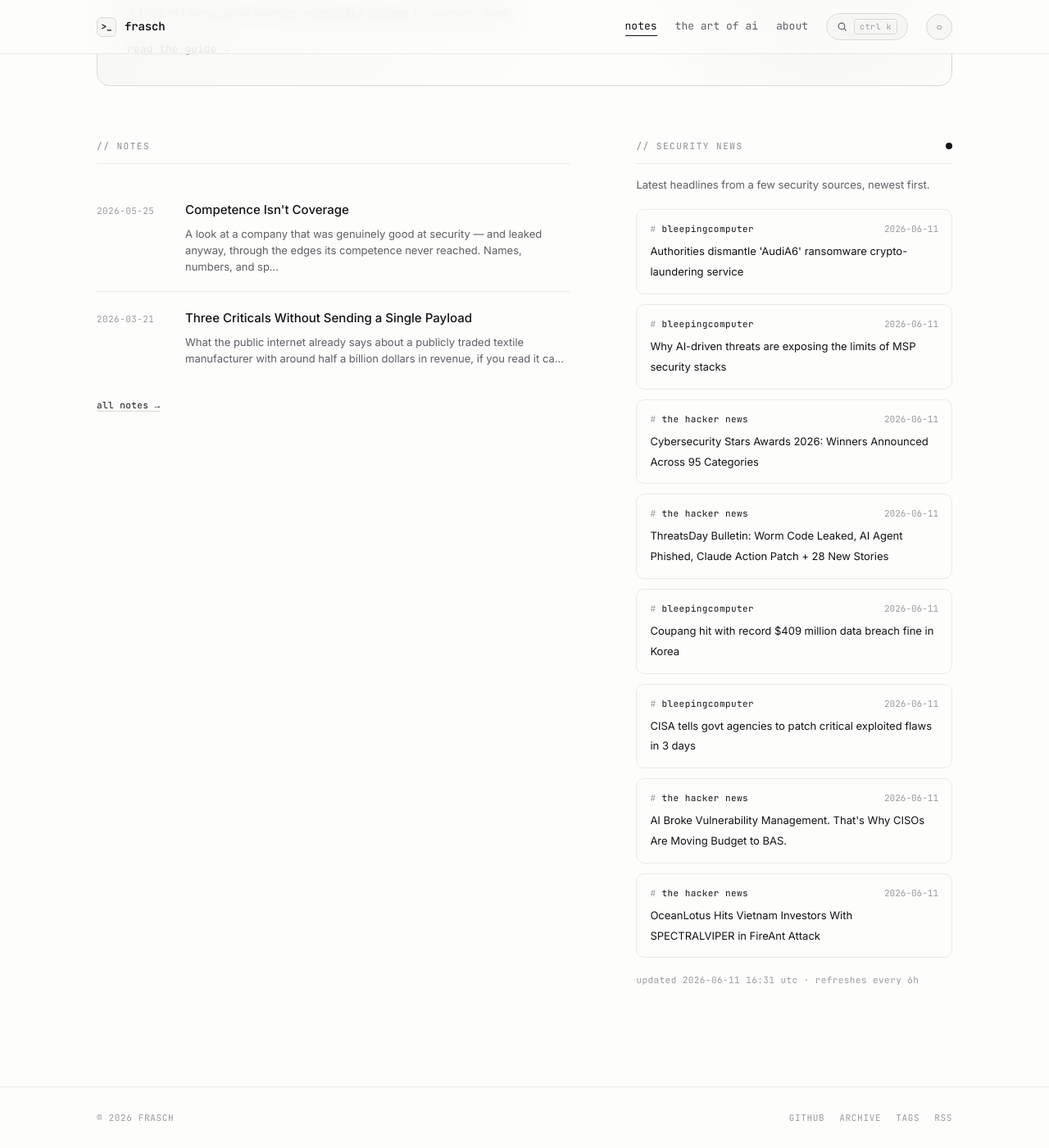
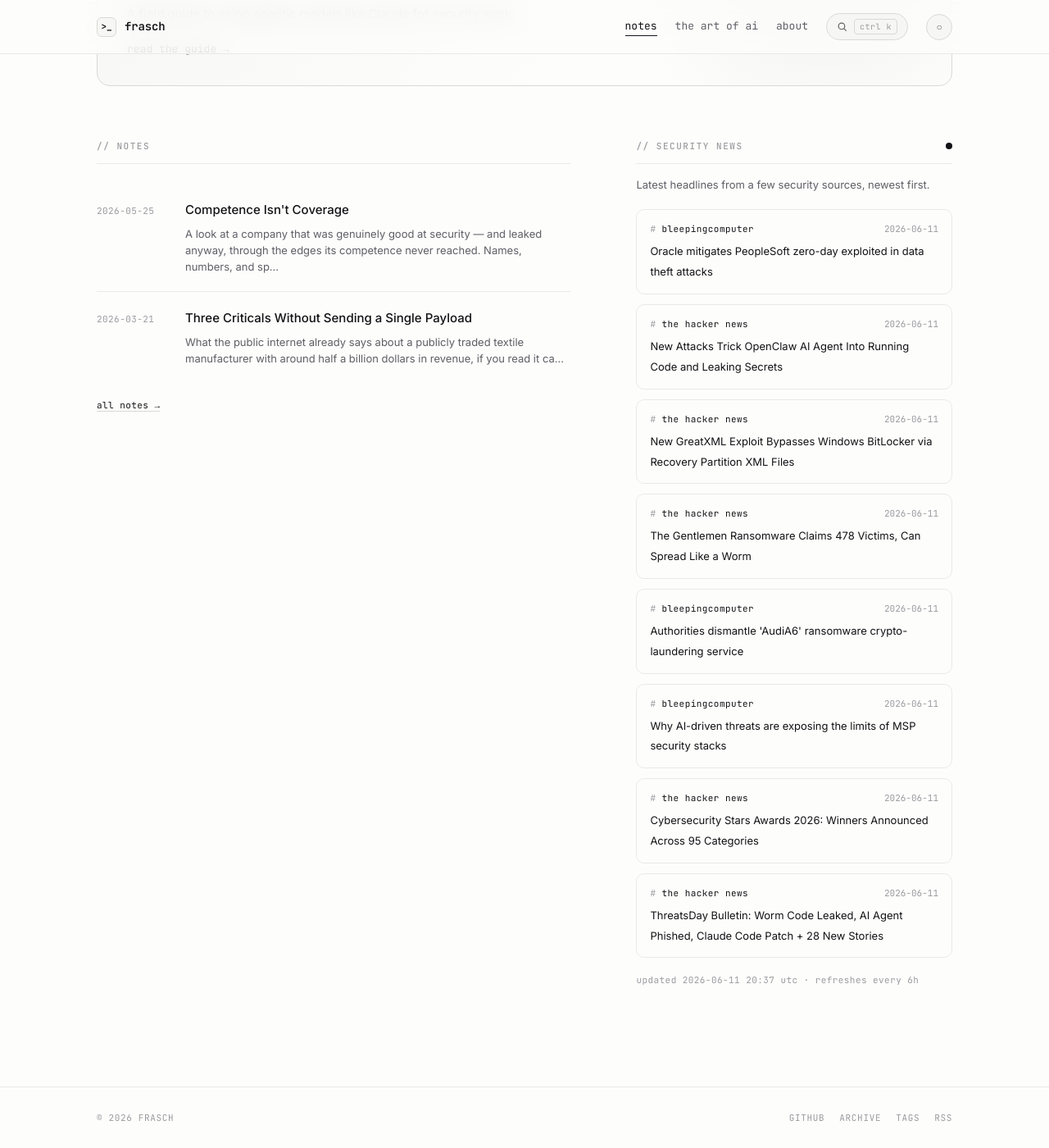
Before and after one commit to whoisfrasch/frasch, a Jekyll site: the page built from index.html, in a window 1280 px wide and 1400 px high, scrolled down 615 px. Shown: the whole window at 82% size. Built offline with Jekyll 4.4.1, drawn with Linux system fonts in a browser that asks for light colours.

Commit message:
Refresh security news feed

```diff
--- a/_data/news.json
+++ b/_data/news.json
@@ -1,6 +1,30 @@
 {
-  "updated": "2026-06-11T16:31:27Z",
+  "updated": "2026-06-11T20:37:36Z",
   "items": [
+    {
+      "source": "bleepingcomputer",
+      "title": "Oracle mitigates PeopleSoft zero-day exploited in data theft attacks",
+      "link": "https://www.bleepingcomputer.com/news/security/oracle-mitigates-peoplesoft-zero-day-exploited-in-data-theft-attacks/",
+      "date": "2026-06-11T19:39:53Z"
+    },
+    {
+      "source": "the hacker news",
+      "title": "New Attacks Trick OpenClaw AI Agent Into Running Code and Leaking Secrets",
+      "link": "https://thehackernews.com/2026/06/new-attacks-trick-openclaw-ai-agent.html",
+      "date": "2026-06-11T17:46:32Z"
+    },
+    {
+      "source": "the hacker news",
+      "title": "New GreatXML Exploit Bypasses Windows BitLocker via Recovery Partition XML Files",
+      "link": "https://thehackernews.com/2026/06/new-greatxml-exploit-bypasses-windows.html",
+      "date": "2026-06-11T17:43:52Z"
+    },
+    {
+      "source": "the hacker news",
+      "title": "The Gentlemen Ransomware Claims 478 Victims, Can Spread Like a Worm",
+      "link": "https://thehackernews.com/2026/06/the-gentlemen-ransomware-claims-478.html",
+      "date": "2026-06-11T16:50:47Z"
+    },
     {
       "source": "bleepingcomputer",
       "title": "Authorities dismantle 'AudiA6' ransomware crypto-laundering service",
@@ -21,33 +45,9 @@
     },
     {
       "source": "the hacker news",
-      "title": "ThreatsDay Bulletin: Worm Code Leaked, AI Agent Phished, Claude Action Patch + 28 New Stories",
+      "title": "ThreatsDay Bulletin: Worm Code Leaked, AI Agent Phished, Claude Code Patch + 28 New Stories",
       "link": "https://thehackernews.com/2026/06/threatsday-bulletin-worm-code-leaked-ai.html",
       "date": "2026-06-11T13:20:41Z"
-    },
-    {
-      "source": "bleepingcomputer",
-      "title": "Coupang hit with record $409 million data breach fine in Korea",
-      "link": "https://www.bleepingcomputer.com/news/security/south-korea-hits-coupang-with-record-409-million-fine-over-data-breach/",
-      "date": "2026-06-11T12:52:41Z"
-    },
-    {
-      "source": "bleepingcomputer",
-      "title": "CISA tells govt agencies to patch critical exploited flaws in 3 days",
-      "link": "https://www.bleepingcomputer.com/news/security/cisa-tells-govt-agencies-to-patch-critical-exploited-flaws-in-3-days/",
-      "date": "2026-06-11T12:46:44Z"
-    },
-    {
-      "source": "the hacker news",
-      "title": "AI Broke Vulnerability Management. That's Why CISOs Are Moving Budget to BAS.",
-      "link": "https://thehackernews.com/2026/06/ai-broke-vulnerability-management-thats.html",
-      "date": "2026-06-11T11:30:00Z"
-    },
-    {
-      "source": "the hacker news",
-      "title": "OceanLotus Hits Vietnam Investors With SPECTRALVIPER in FireAnt Attack",
-      "link": "https://thehackernews.com/2026/06/oceanlotus-hits-vietnam-investors-with.html",
-      "date": "2026-06-11T09:45:58Z"
     }
   ]
 }
```
